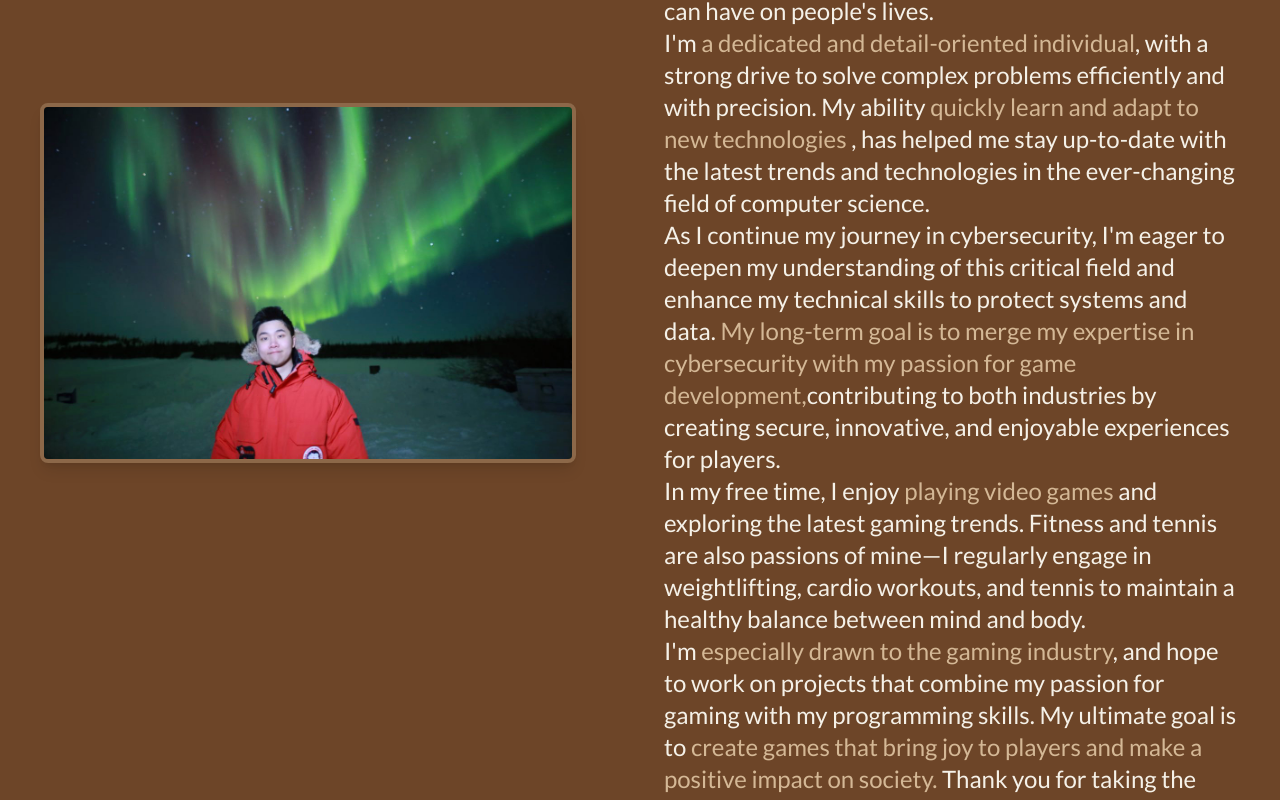
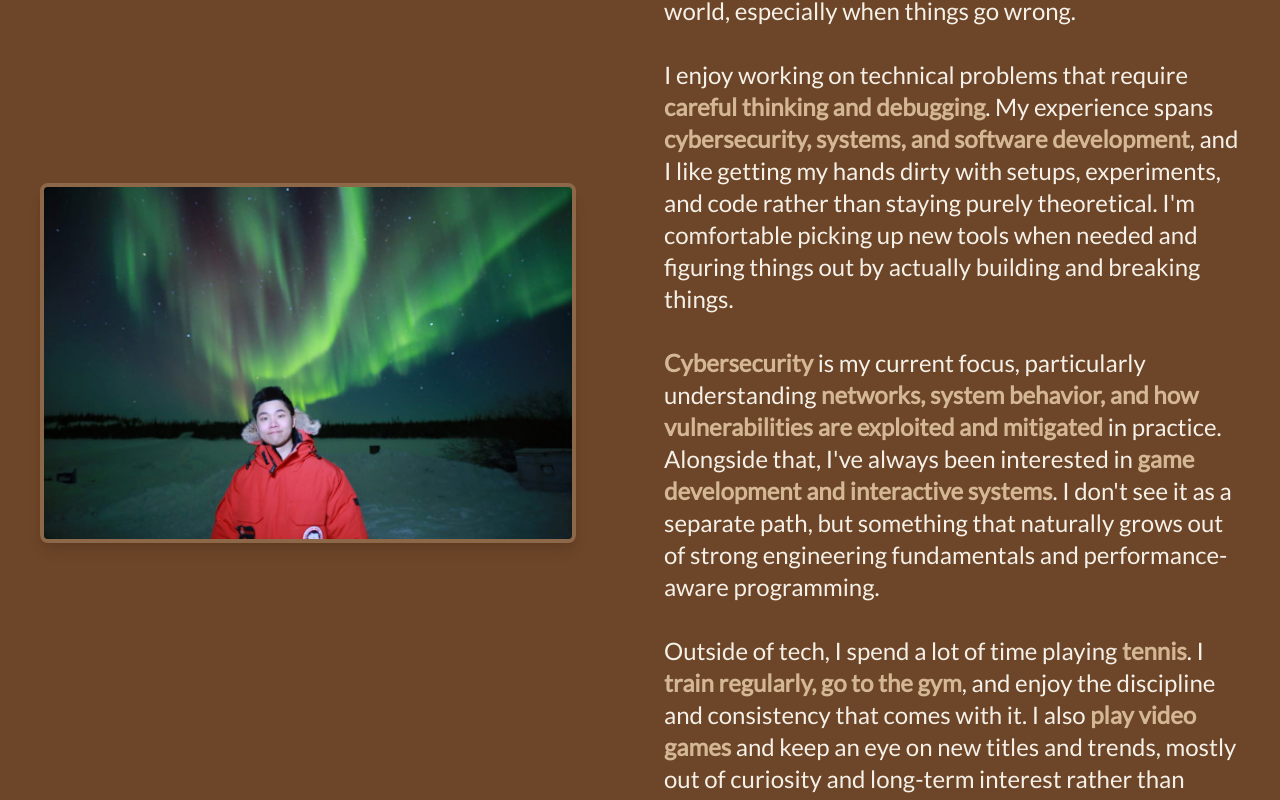
Before and after one commit to dannyd2083/personal_website, a Next.js app: page / in a window 1280 px wide. Shown: the part 1217-2017 px from the top of the page. Built offline with nearby package versions, Linux system fonts and the light colour scheme.

Commit message:
update about me content

```diff
--- a/sections/About.jsx
+++ b/sections/About.jsx
@@ -10,19 +10,15 @@ const About = () => {
                 </div>
                 <div>
                     <h1 className= "text-5xl text-clay-dust font-AbrilFatface mt-10 mb-10 left-0" > About Me</h1>
-                    <div className="text-2xl mr-10">
-                        <p>Greetings, I'm Danny, a <span className="text-clay-dust text-2xl font-bold"> Computer Science graduate </span>from the <span className="text-clay-dust text-2xl font-bold"> University of British Columbia </span>, currently pursuing a <span className="text-clay-dust text-2xl font-bold">
-                            Master's degree in Cybersecurity at Simon Fraser University.</span> Originally from Shenzhen, China, I'm <span className="text-clay-dust"> passionate about technology and the positive impact </span> it can have on people's lives.<br/>
-                            I'm <span className="text-clay-dust"> a dedicated and detail-oriented individual</span>, with a strong drive to solve complex problems efficiently and with precision.
-                            My ability <span className="text-clay-dust">  quickly learn and adapt to new technologies </span>, has helped me stay up-to-date with the latest trends and technologies in the ever-changing field of computer science.
-                            <br/>
-                            As I continue my journey in cybersecurity, I'm eager to deepen my understanding of this critical field and enhance my technical skills to protect systems and data.<span className="text-clay-dust"> My long-term goal is to merge my expertise in cybersecurity with my passion for game development,</span>
-                            contributing to both industries by creating secure, innovative, and enjoyable experiences for players.
-                            <br/>
-                            In my free time, I enjoy <span className="text-clay-dust"> playing video games</span> and exploring the latest gaming trends.
-                            Fitness and tennis are also passions of mine—I regularly engage in weightlifting, cardio workouts, and tennis to maintain a healthy balance between mind and body.<br/>
-                            I'm  <span className="text-clay-dust">especially drawn to the gaming industry</span>, and hope to work on projects that combine my passion for gaming with my programming skills.
-                            My ultimate goal is to <span className="text-clay-dust">create games that bring joy to players and make a positive impact on society.</span>  Thank you for taking the time to learn more about me. If you have any questions or would like to connect, feel free to reach out!</p>
+                    <div className="text-2xl mr-10 mb-16">
+                        <p>Hi, I'm Danny. I studied <span className="text-clay-dust text-2xl font-bold">Computer Science at the University of British Columbia</span> and I'm currently pursuing a <span className="text-clay-dust text-2xl font-bold">Master's degree in Cybersecurity at Simon Fraser University</span>. I grew up in <span className="text-clay-dust text-2xl font-bold">Shenzhen, China</span>, and I'm interested in how software systems behave in the real world, especially when things go wrong.<br/><br/>
+                            I enjoy working on technical problems that require <span className="text-clay-dust text-2xl font-bold">careful thinking and debugging</span>. My experience spans <span className="text-clay-dust text-2xl font-bold">cybersecurity, systems, and software development</span>, and I like getting my hands dirty with setups, experiments, and code rather than staying purely theoretical. I'm comfortable picking up new tools when needed and figuring things out by actually building and breaking things.
+                            <br/><br/>
+                            <span className="text-clay-dust text-2xl font-bold">Cybersecurity</span> is my current focus, particularly understanding <span className="text-clay-dust text-2xl font-bold">networks, system behavior, and how vulnerabilities are exploited and mitigated</span> in practice. Alongside that, I've always been interested in <span className="text-clay-dust text-2xl font-bold">game development and interactive systems</span>. I don't see it as a separate path, but something that naturally grows out of strong engineering fundamentals and performance-aware programming.
+                            <br/><br/>
+                            Outside of tech, I spend a lot of time playing <span className="text-clay-dust text-2xl font-bold">tennis</span>. I <span className="text-clay-dust text-2xl font-bold">train regularly, go to the gym</span>, and enjoy the discipline and consistency that comes with it. I also <span className="text-clay-dust text-2xl font-bold">play video games</span> and keep an eye on new titles and trends, mostly out of curiosity and long-term interest rather than chasing hype.
+                            <br/><br/>
+                            Thanks for stopping by. If you'd like to chat about projects, security, or anything related to software and games, feel free to reach out.</p>
                     </div>
                 </div>
             </div>
```
Also changed, not shown: 1 other file (tests, documents, lock files or other folders).
